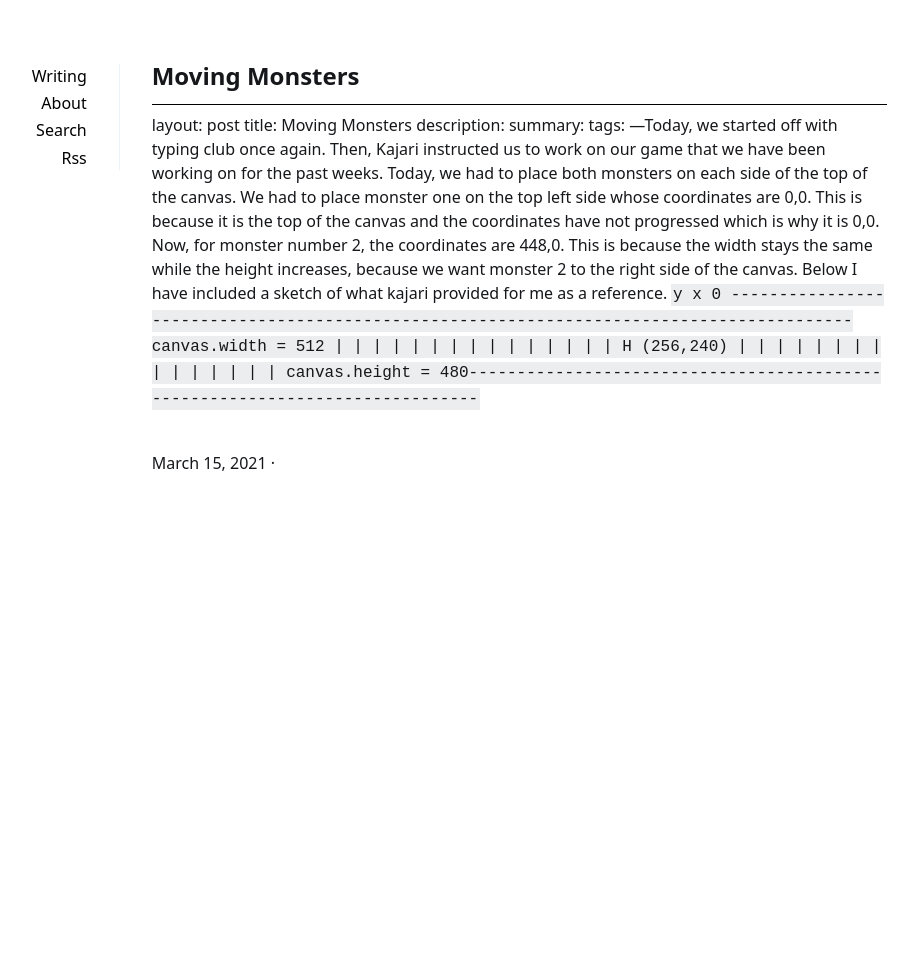
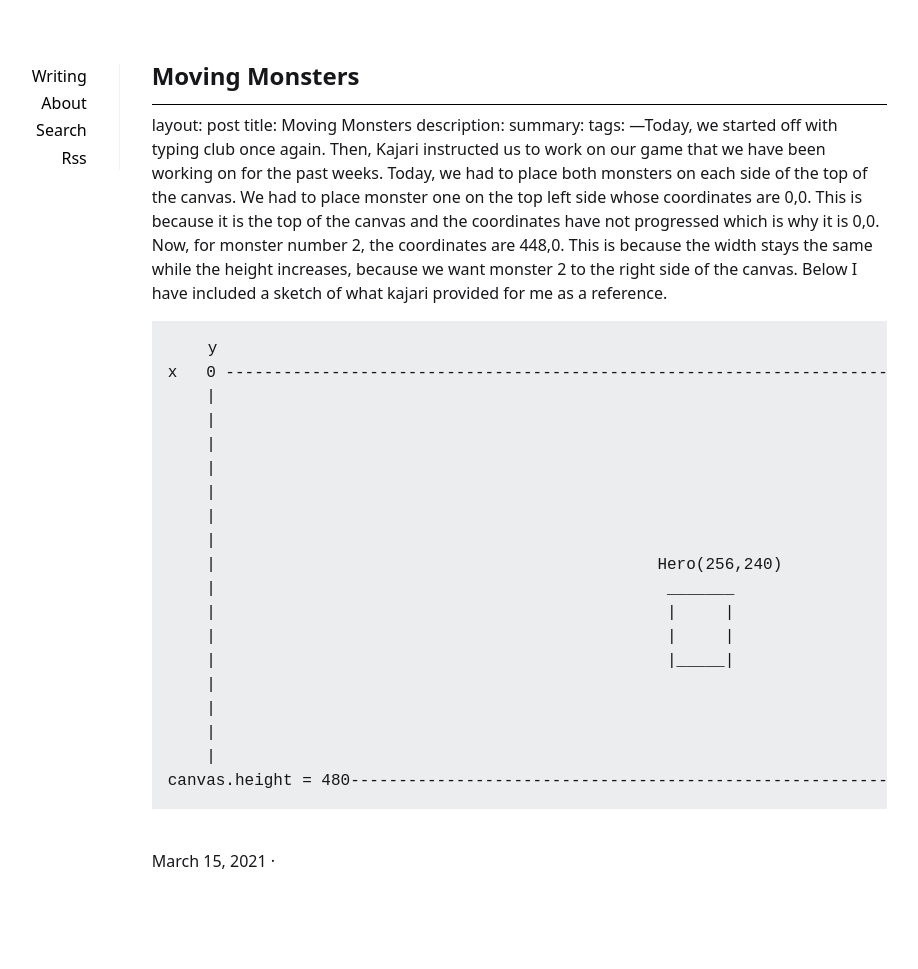
Before and after one commit to celestem406/celestem406.Github.io, a Jekyll site: the page built from _posts/2021-03-15-Moving-Monsters.md, in a window 1280 px wide. Shown: the whole page, without its empty margins (201-1119 px from the left). Built offline with Jekyll 4.4.1, drawn with Linux system fonts in a browser that asks for light colours; a file with an impossible date is left out; before the commit the page ends 900 px from its top, so only the background shows below that.

Commit message:
changed code

````diff
--- a/_posts/2021-03-15-Moving-Monsters.md
+++ b/_posts/2021-03-15-Moving-Monsters.md
@@ -5,22 +5,24 @@ description:
 summary:
 tags:
 ---Today, we started off with typing club once again. Then, Kajari instructed us to work on our game that we have been working on for the past weeks. Today, we had to place both monsters on each side of the top of the canvas. We had to place monster one on the top left side whose coordinates are 0,0. This is because it is the top of the canvas and the coordinates have not progressed which is why it is 0,0. Now, for monster number 2, the coordinates are 448,0. This is because the width stays the same while the height increases, because we want monster 2 to the right side of the canvas. Below I have included a sketch of what kajari provided for me as a reference.
-```  y
-x   0 -----------------------------------------------------------------------------------------
-canvas.width = 512
+```
+    y
+x   0 -----------------------------------------------------------------------------------------canvas.width = 512                                                                 Monster(448,0)            |
+    |                                                                                    |      |
+    |                                                                                    |      |
+    |                                                                                    |______|
     |                                                                                           |
     |                                                                                           |
     |                                                                                           |
     |                                                                                           |
-    |                                                                                           |
-    |                                                                                           |
-    |                                                                                           |
-    |                                              H (256,240)                                  |
+    |                                              Hero(256,240)                                |
+    |                                               _______                                     |
+    |                                               |     |                                     |
+    |                                               |     |                                     |
+    |                                               |_____|                                     |
     |                                                                                           |
     |                                                                                           |
     |                                                                                           |
     |                                                                                           |
-    |                                                                                           |
-    |                                                                                           |
-    |                                                                                           |
-canvas.height = 480-----------------------------------------------------------------------------```
+canvas.height = 480-----------------------------------------------------------------------------
+```
````
